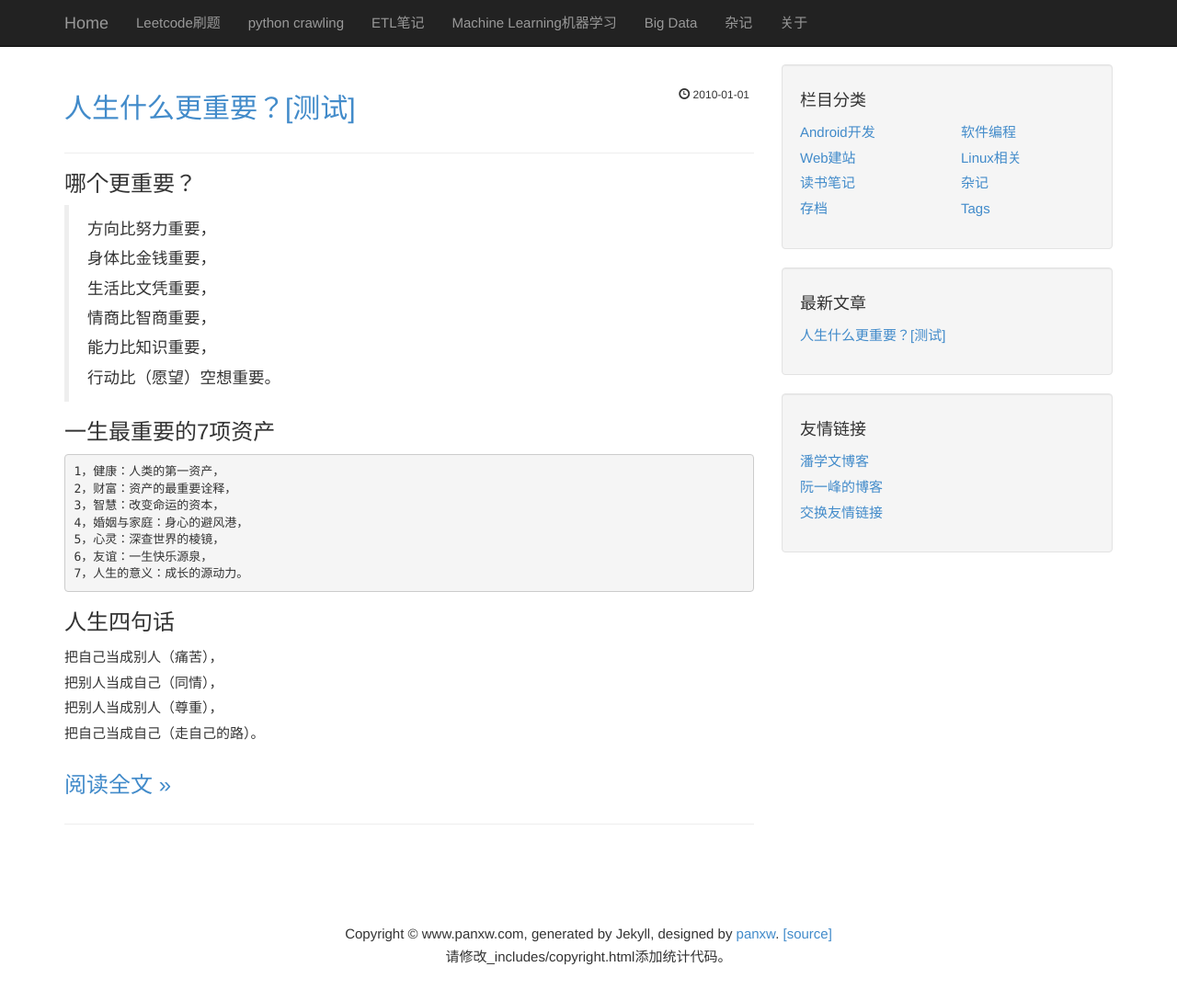
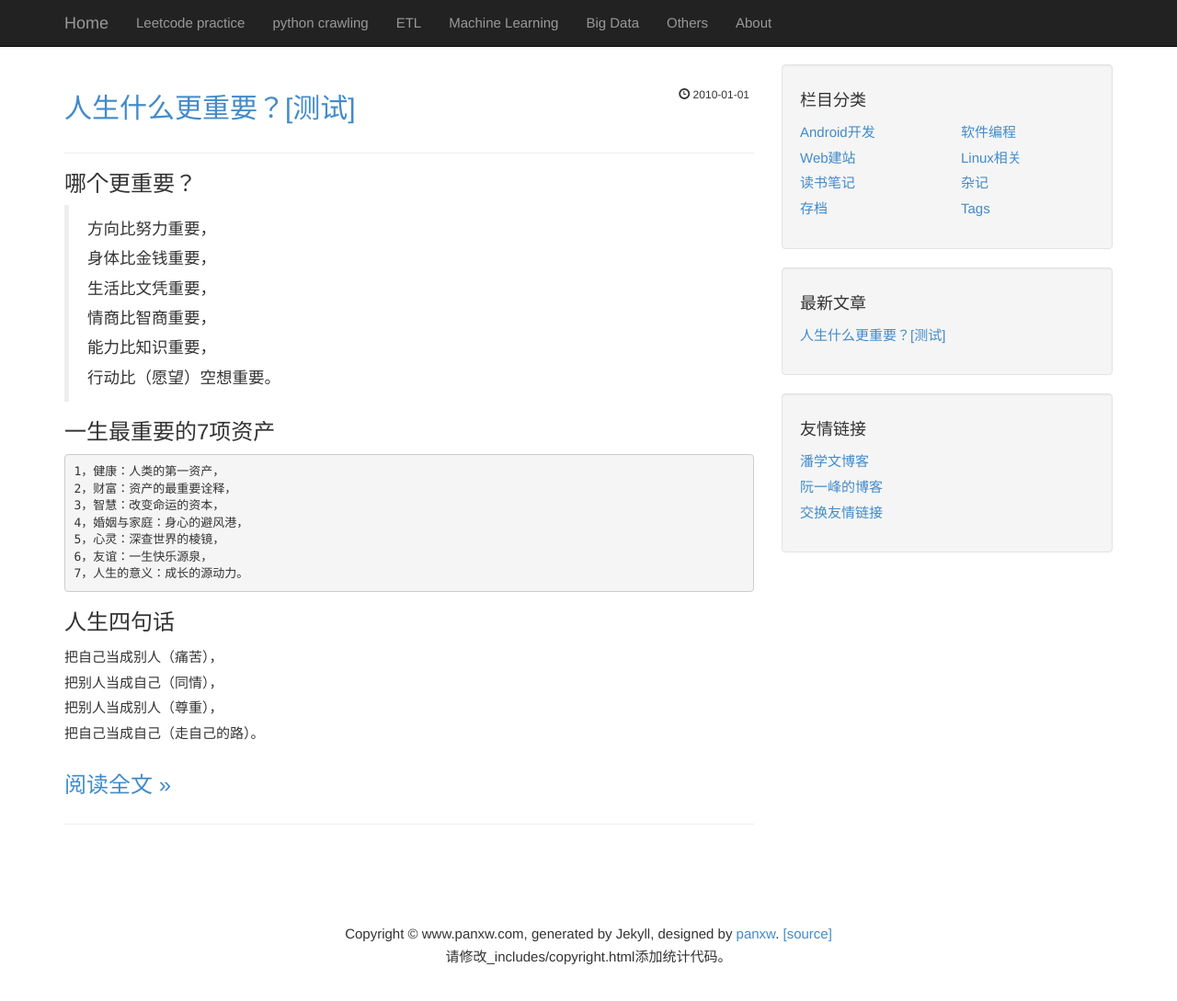
Before and after one commit to MoonBrillante/moonbrillante.github.io, a Jekyll site: the page built from index.html, in a window 1280 px wide and 1101 px high. Shown: the top 1089 px of the window at 92% size. Built offline with Jekyll 4.4.1, drawn with Linux system fonts in a browser that asks for light colours; the list of posts is cut into pages by our own code.

Commit message:
Update _config.yml

```diff
--- a/_config.yml
+++ b/_config.yml
@@ -10,13 +10,13 @@ name: "潘学文个人博客"
 url: http://www.panxw.com
 domain: www.panxw.com
 all_categories: [
-["leetcode","Leetcode刷题","/posts/android.html"],
+["leetcode","Leetcode practice","/posts/android.html"],
 ["python crawling","python crawling","/posts/program.html"],
-["ETL", "ETL笔记","/posts/web.html"],
-["machine learniing", "Machine Learning机器学习","/posts/linux.html"],
+["ETL", "ETL","/posts/web.html"],
+["machine learniing", "Machine Learning","/posts/linux.html"],
 ["big data", "Big Data","/posts/read.html"],
-["other", "杂记","/posts/other.html"],
-["about", "关于","/about.html"]
+["other", "Others","/posts/other.html"],
+["about", "About","/about.html"]
 ]
 
 paginate: 8
```
